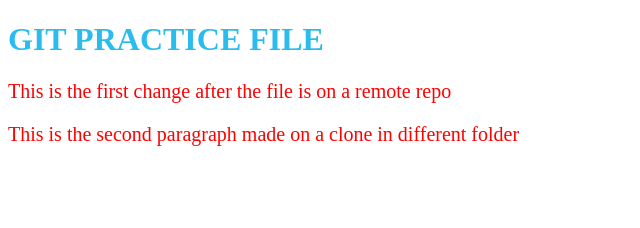
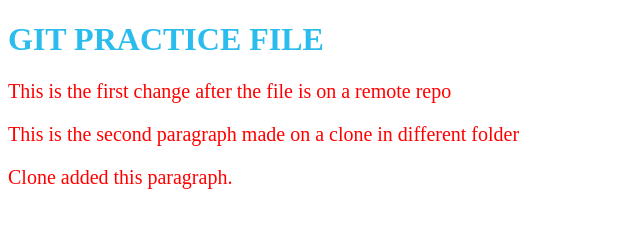
Before and after one commit to mmolk/GitPractice, a plain HTML site: page index.html in a window 1280 px wide. Shown: the whole page, without its empty margins (0-640 px from the left). Drawn offline with Linux system fonts and the light colour scheme.

Commit message:
Clone: update index.html same as original

```diff
--- a/index.html
+++ b/index.html
@@ -9,5 +9,6 @@
     <h1>GIT PRACTICE FILE</h1>
     <p>This is the first change after the file is on a remote repo</p>
     <p>This is the second paragraph made on a clone in different folder</p>
+    <p>Clone added this paragraph.</p>
   </body>
 </html>
```
